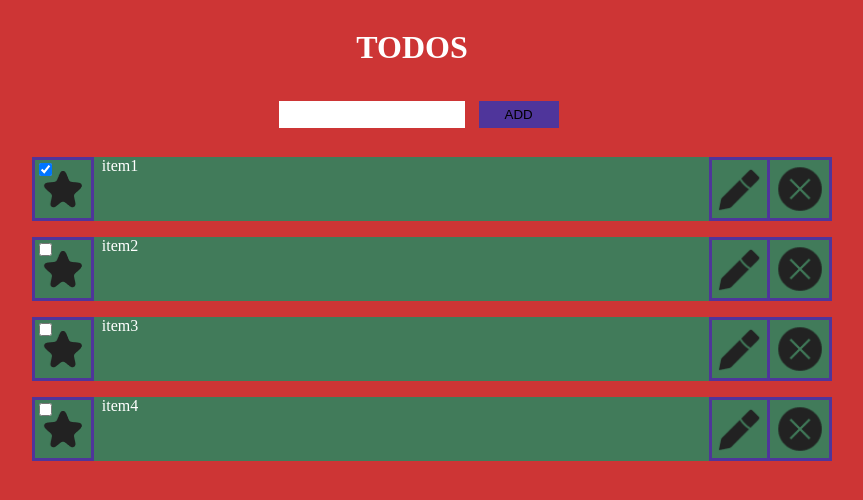
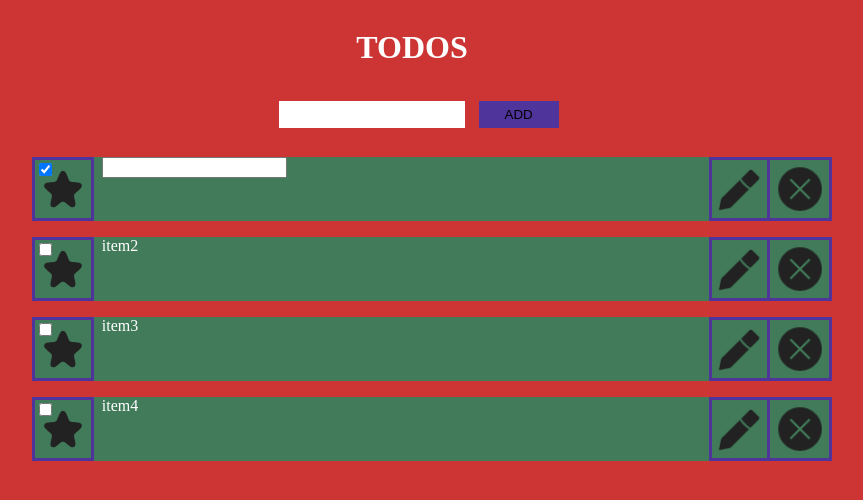
Before and after one commit to costik2020/0007-todo-or-not-todo-react, a React (Create React App) app: page / in a window 1280 px wide. Both pictures are taken after a click on the element 967 px from the left and 189 px from the top of the page. Shown: the top 500 px of the page, without its empty margins (228-1091 px from the left). Built offline with nearby package versions, Linux system fonts and the light colour scheme.

Commit message:
Added the eddit feature to my todo list

```diff
--- a/src/App.js
+++ b/src/App.js
@@ -33,10 +33,20 @@ function App(props) {
 	// This function will delete a task
 	function deleteTask(id) {
 	  //console.log(id)
-	  //const remainingTasks = tasks.filter( (task)=>{id !== task.id} );
 	  const remainingTasks = tasks.filter( (task)=>{ return id !== task.id} );
 
 	  setTasks(remainingTasks);
+	}
+
+	// This function will edit a task
+	function editTask(id, newName){
+		const editedTaskList = tasks.map( (task)=>{
+			if (id === task.id){
+				return {...task, name: newName}
+			}
+			return task;
+		} );
+		setTasks(editedTaskList);
 	}
 
 
@@ -49,6 +59,7 @@ function App(props) {
 	  key={task.id}
 	  toggleTaskCompleted={toggleTaskCompleted}
 	  deleteTask={deleteTask}
+	  editTask={editTask}
 	  />
 ));
 //console.log("taskList=",taskList);
--- a/src/components/Todo.js
+++ b/src/components/Todo.js
@@ -1,8 +1,33 @@
 import React from "react";
+import {useState} from "react";
+
 
 function Todo(props){
 	//console.log("props.completed=",props.completed);
-	return(
+
+	const [isEditing, setEditing] = useState(false);
+	const [newName, setNewName] = useState("");
+
+	// Have 2 templates
+	// -The view template
+	// -The edit template
+
+	function handleChange(e){
+		setNewName(e.target.value);
+	}
+
+	function handleEdit(e) {
+	  //e.preventDefault();
+	  if (!(newName === "")){
+		  props.editTask(props.id, newName);
+	  }
+
+	  //setNewName("");
+	  //setEditing(false);
+	}
+
+
+	const viewTemplate = (
 		<li id={props.id}>
 			<div className="star">
 				<input
@@ -19,7 +44,7 @@ function Todo(props){
 			<div className="item">{props.name}</div>
 			<div
 			className="edit"
-			onClick={()=>{alert("hy")}}
+			onClick={()=>{ setEditing(!isEditing);  }}
 			>
 			</div>
 			<div
@@ -28,6 +53,43 @@ function Todo(props){
 			></div>
 		</li>
 	);
+
+	const editTemplate = (
+		<li id={props.id}>
+			<div className="star">
+				<input
+				type="checkbox"
+				defaultChecked={props.completed}
+				name='little-star'
+				id='star-btn'
+				onChange={()=>{
+					props.toggleTaskCompleted(props.id)
+				}}
+				/>
+				<label htmlFor='star-btn'></label>
+			</div>
+			<div className="item">
+				<input
+				id={props.id}
+				className="edit-item"
+				value={newName}
+				onChange={handleChange}
+				/>
+			</div>
+			<div
+			className="edit"
+			onClick={()=>{ setEditing(!isEditing); handleEdit() }}
+
+			>
+			</div>
+			<div
+			className="remove"
+			onClick={()=>{props.deleteTask(props.id)}}
+			></div>
+		</li>
+	);
+
+	return isEditing ? editTemplate : viewTemplate;
 }
 
 //<div className="star completed-{props.completed}"></div>
```
